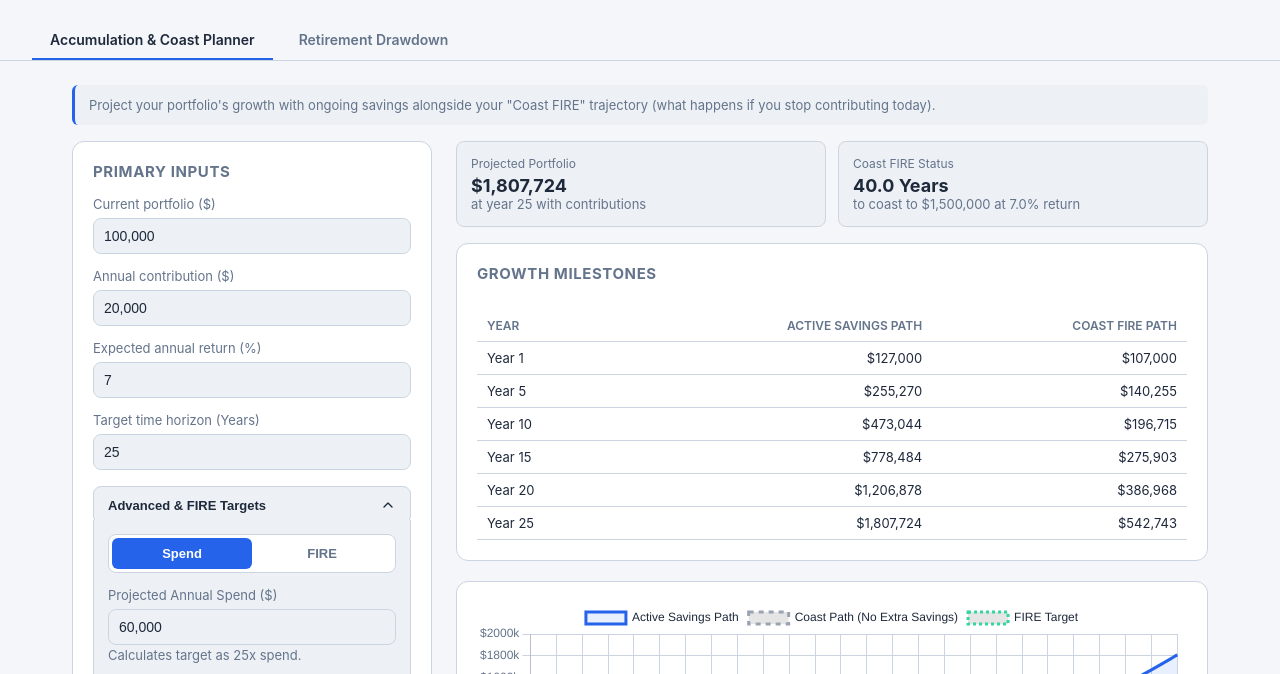
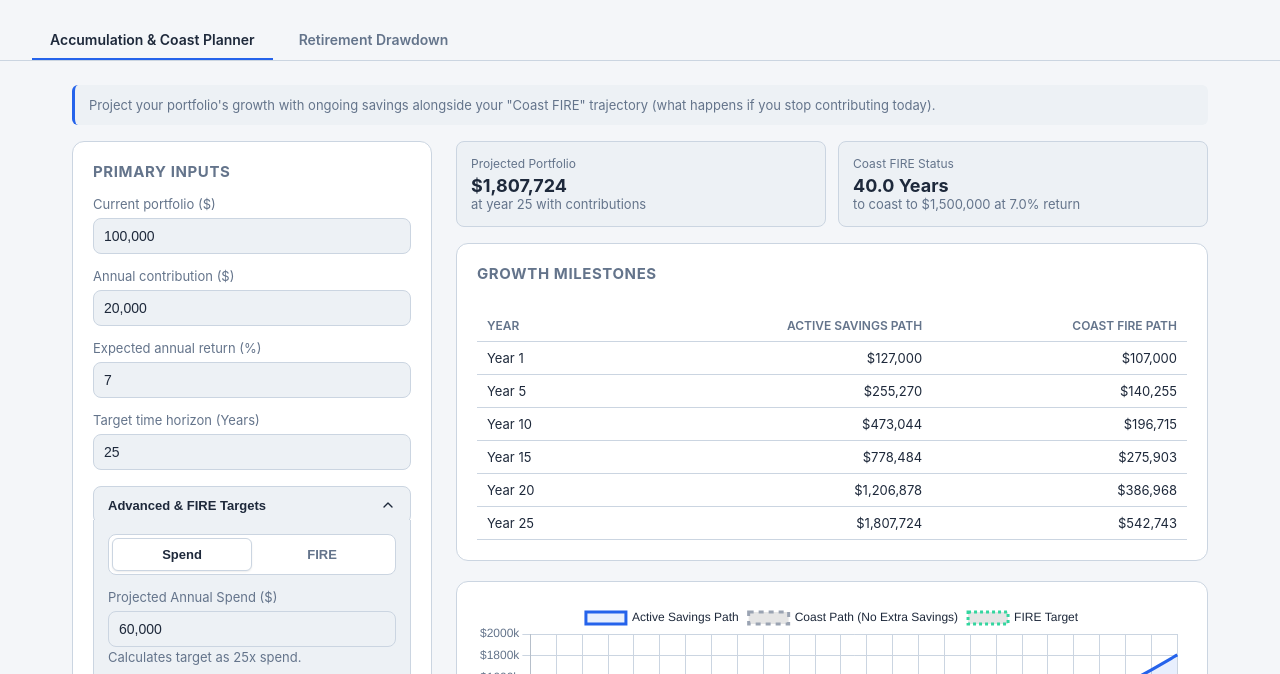
Before and after one commit to xwenps/fire-calc, a plain HTML site: page index.html in a window 1280 px wide. Both pictures are taken after a click on the button "Switch to light mode". Shown: the part 77-751 px from the top of the page. Drawn offline with nearby package versions, Linux system fonts and the light colour scheme.

Commit message:
chore: update toggle colors

```diff
--- a/styles.css
+++ b/styles.css
@@ -262,7 +262,7 @@ button.secondary {
 .toggle-btn {
   flex: 1;
   background: transparent;
-  border: none;
+  border: 1px solid transparent;
   color: var(--muted);
   padding: 8px 12px;
   font-size: 13px;
@@ -270,17 +270,26 @@ button.secondary {
   border-radius: 6px;
   cursor: pointer;
   margin-top: 0;
-  transition: all 0.2s ease;
+  transition: all 0.15s ease-in-out;
 }
 
 .toggle-btn:hover {
   color: var(--text);
-  opacity: 1;
 }
 
 .toggle-btn.active {
-  background: var(--accent);
-  color: #ffffff;
+  background: var(--panel2);
+  color: var(--text);
+  border-color: var(--border);
+  box-shadow: 0 1px 3px rgba(0, 0, 0, 0.2);
+}
+
+/* Light mode tweak for clean contrast */
+[data-theme="light"] .toggle-btn.active {
+  background: #ffffff;
+  color: var(--text);
+  border-color: var(--border);
+  box-shadow: 0 1px 2px rgba(0, 0, 0, 0.08);
 }
 
 .result-hero {
```
